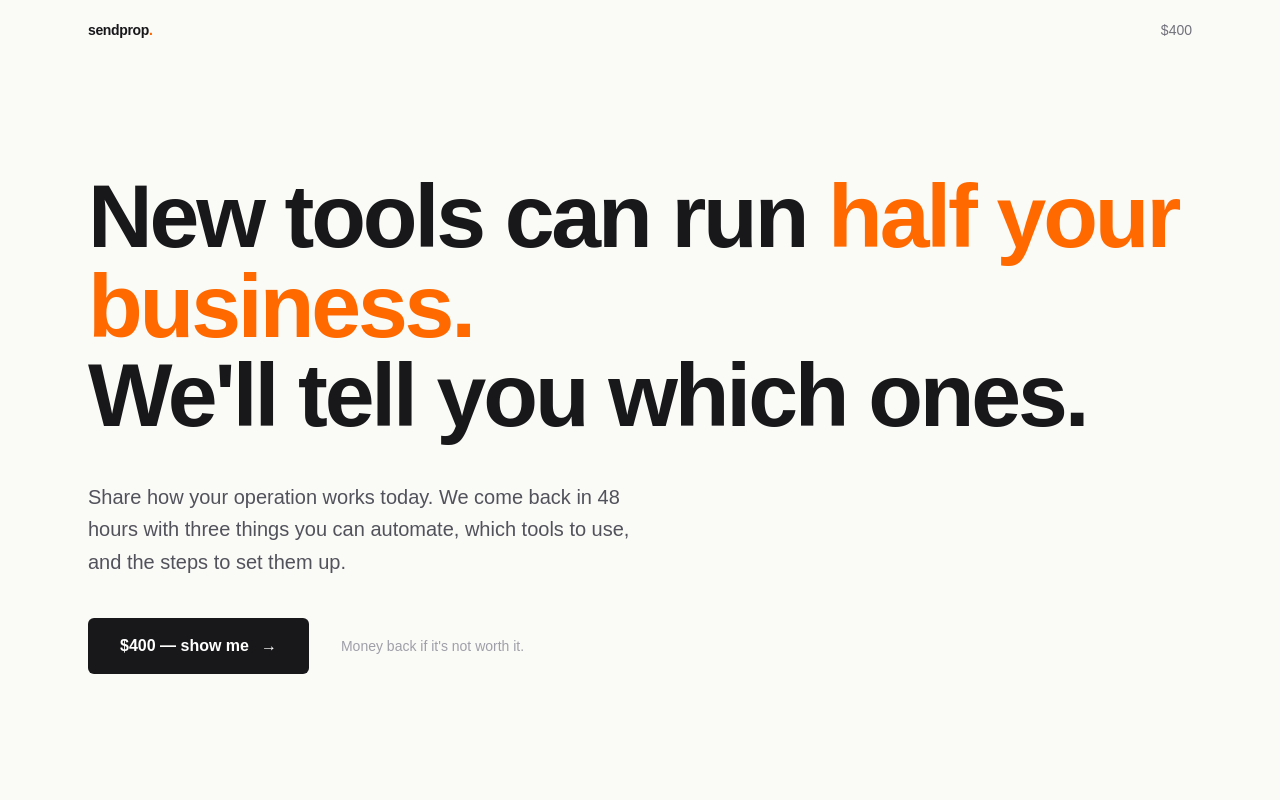
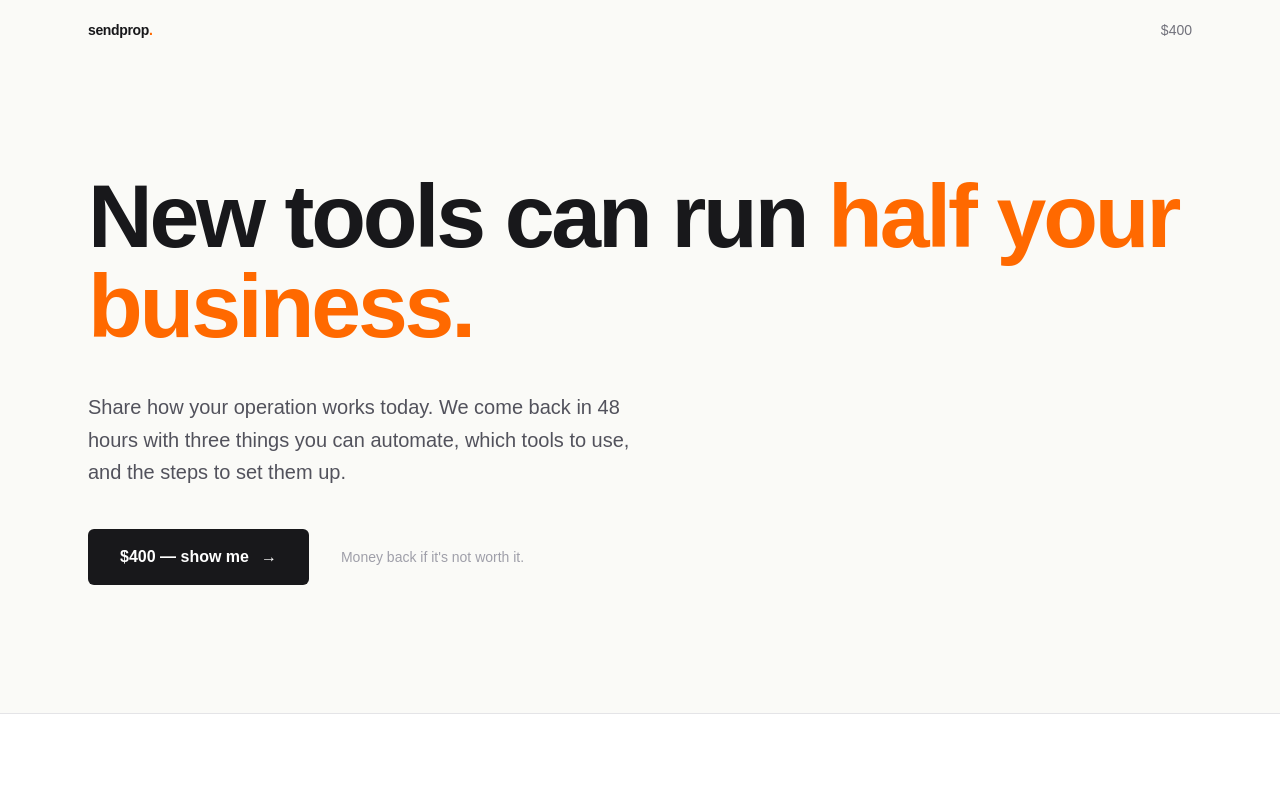
Before and after one commit to jefdiesel/sendprop, a Next.js app: page / in a window 1280 px wide. Shown: the top 800 px of the page. Built offline with nearby package versions, Linux system fonts and the light colour scheme.

Commit message:
Kill second headline — let the first line breathe
Co-Authored-By: Claude Opus 4.6 (1M context) <noreply@anthropic.com>

```diff
--- a/src/app/page.tsx
+++ b/src/app/page.tsx
@@ -26,8 +26,6 @@ export default function HomePage() {
         <h1 className="max-w-[24ch] text-[clamp(2.5rem,7vw,6rem)] font-semibold leading-[1.0] tracking-[-0.035em]">
           New tools can run{" "}
           <span className="text-orange-500">half your business.</span>
-          <br />
-          We&apos;ll tell you which ones.
         </h1>
 
         <p className="mt-10 max-w-xl text-xl leading-relaxed text-zinc-600">
```
